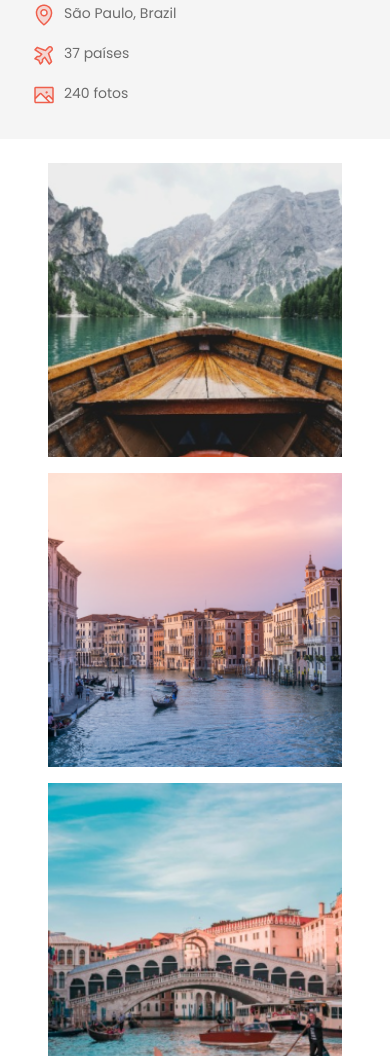
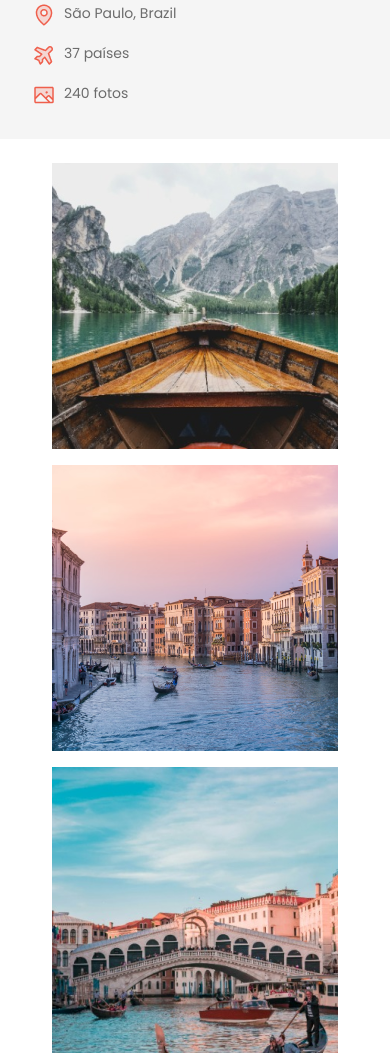
Before and after one commit to nicolasklivertdev/Travelgram, a plain HTML site: page index.html in a window 390 px wide. Shown: the part 431-1487 px from the top of the page. Drawn offline with Linux system fonts and the light colour scheme.

Commit message:
Correção de responsividade de imagens concluída

```diff
--- a/index.html
+++ b/index.html
@@ -47,19 +47,14 @@
         </header>
         <section>
             <div class="photo-gallery">
-                <div class="gallery1">
                     <img src="Images/Image 1.png">
                     <img src="Images/Image 2.png">
                     <img src="Images/Image 3.png">
                     <img src="Images/Image 4.png">
-                </div>
-                <div class="gallery2">
                     <img src="Images/Image 5.png">
                     <img src="Images/Image 6.png">
                     <img src="Images/Image 7.png">
                     <img src="Images/Image 8.png">
-                </div>
-                <div class="gallery3">
                     <img src="Images/Image 9.png">
                     <img src="Images/Image 10.png">
                     <img src="Images/Image 11.png">
--- a/styles.css
+++ b/styles.css
@@ -119,15 +119,15 @@ section {
 }
 
 .photo-gallery {
-    display: flex;
-    flex-direction: column;
-    align-items: center;
+    display: grid;
+    grid-template-columns: repeat(4, 1fr);
+    justify-content: center;
     gap: 24px;
 }
 
-.gallery1, .gallery2, .gallery3 {
-    display: flex;
-    gap: 24px;
+.photo-gallery img {
+    width: 100%;
+    height: auto;
 }
 
 footer {
@@ -147,11 +147,9 @@ footer span {
     gap: 16px;
 }
 
-@media screen and (max-width: 1260px) {
-    .gallery1, .gallery2, .gallery3 {
-        display: flex;
-        flex-wrap: wrap;
-        gap: 24px;
+@media screen and (max-width: 1200px) {
+    .photo-gallery {
+        grid-template-columns: auto auto auto;
     }
 }
 
@@ -160,6 +158,12 @@ footer span {
         margin-right: 52px;
         gap: 16px;
         width: auto;
+    }
+}
+
+@media screen and (max-width: 900px) {
+    .photo-gallery {
+        grid-template-columns: auto auto;
     }
 }
 
@@ -231,6 +235,12 @@ footer span {
     }
 }
 
+@media screen and (max-width: 600px) {
+    .photo-gallery {
+        grid-template-columns: auto;
+    }
+}
+
 @media screen and (max-width: 520px) {
     nav img {
         margin-left: 16px;
@@ -244,15 +254,8 @@ footer span {
         gap: 16px;
     }
 
-    .gallery1, .gallery2, .gallery3 {
-        justify-content: center;
-        gap: 16px;
-    }
-
-    .gallery1 img, .gallery2 img, .gallery3 img {
-        padding: 0 16px;
-        width: 100%;
-        height: auto;
+    .photo-gallery img {
+        padding: 0;
     }
 
     footer {
```
